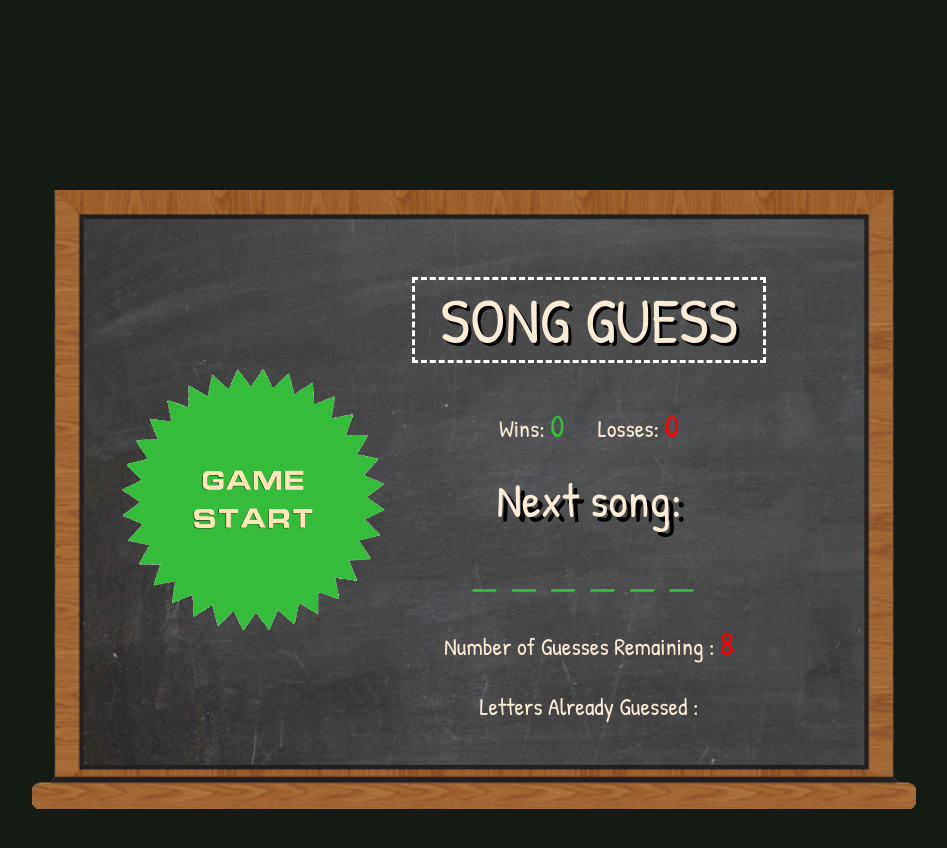
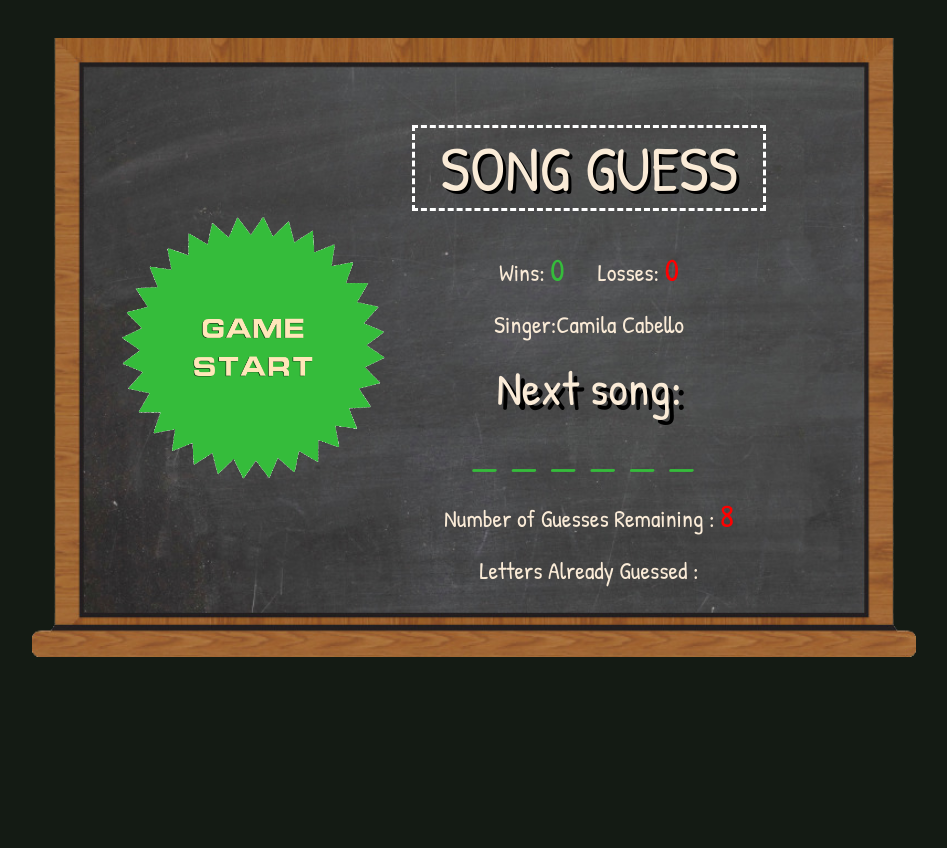
Before and after one commit to andrewlin618/Word-Guess-Game, a plain HTML site: page index.html in a window 1280 px wide. Shown: the whole page, without its empty margins (166-1113 px from the left). After the commit the page ends 800 px from the top, so only its background shows below. Drawn offline with Linux system fonts and the light colour scheme.

Commit message:
add hints

```diff
--- a/assets/css/style.css
+++ b/assets/css/style.css
@@ -2,17 +2,19 @@ body{
     background-color: rgb(20, 27, 20);
 }
 main{
-    margin: 15%;
+    margin-top: 3%;
+    margin-left: 15%;
+    margin-right: 15%;
     text-align: center;
     width: 70%;
-    height:100vh;
+    height:90vh;
 }
 
 h1,h2,h3{
     font-family: 'Patrick Hand', cursive;
     font-weight: lighter;
     text-align: center;
-    line-height: 5vh
+    line-height: 4vh
 }
 h1{
     font-size:6vh;
--- a/assets/javascript/game.js
+++ b/assets/javascript/game.js
@@ -1,5 +1,6 @@
 var wordsBankNow = [];
 var userWinsID = document.getElementById("user-wins");
+var hintID = document.getElementById("hint");
 var userLossesID = document.getElementById("user-losses");
 var notificationID = document.getElementById("notification");
 var currentWordID = document.getElementById("current-word");
@@ -109,12 +110,15 @@ function guessTheNextWord() {
     //Get a random word again;
     index = Math.floor(Math.random() * wordsBankNow.length);
     wordsPicked = wordsBankNow[index];
+    wordHint = wordsHintNow[index];
 
     //Set currentGuess to"_ _ _ _ _ _ _ _"
     for (var i = 0; i < wordsPicked.length; i++) {
         currentWord.push("_");
     }
     currentWordID.textContent = currentWord.join("");
+    hintID.textContent = wordHint;
+
     notifyReset();
 
 
@@ -134,12 +138,14 @@ function reset() {
     remaining = CHANCESTOTAL;
     wordsPictureID.src = "assets/images/start.gif"
     wordsBankNow = ["havana", "senorita", "believer", "lucky", "natural", "sunrise", "everybody", "halo", "supreme"]
+    wordsHintNow = ["Camila Cabello", "Camila Cabello", "Imagine Dragons", "Jason Mraz", "Imagine Dragons", "Norah Jones", "Backstreet Boys", "Beyoncé", "Robbie Williams"]
 
     notifyReset();
 
     //Get a random word;
     index = Math.floor(Math.random() * wordsBankNow.length);
     wordsPicked = wordsBankNow[index];
+    wordHint = wordsHintNow[index];
 
     //Set currentGuess to"_ _ _ _ _ _ _ _"
     for (var i = 0; i < wordsPicked.length; i++) {
@@ -147,6 +153,7 @@ function reset() {
     }
     currentWordID.textContent = currentWord.join("");
     notificationID.textContent = "Next song:"
+    hintID.textContent = wordHint;
 }
 
 reset();
--- a/index.html
+++ b/index.html
@@ -24,6 +24,7 @@
             <div class="wordsBox">
                 <h1 id="titleText">SONG GUESS</h1>
                 <h2>Wins: <span id="user-wins"></span>&nbsp&nbsp&nbsp&nbsp&nbsp Losses: <span id="user-losses"></span></h2>
+                <h2>Singer:<span id="hint"></span></h2>
                 <h1><span id="notification"></h1>
                 <h1 class="wideText"><span id="current-word"></span></h1>
                 <h2>Number of Guesses Remaining : <span id="user-remaining"></span></h2>
```
